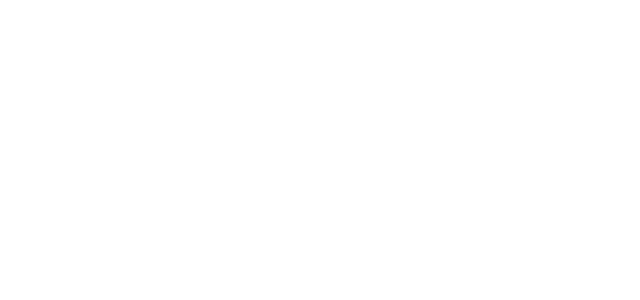
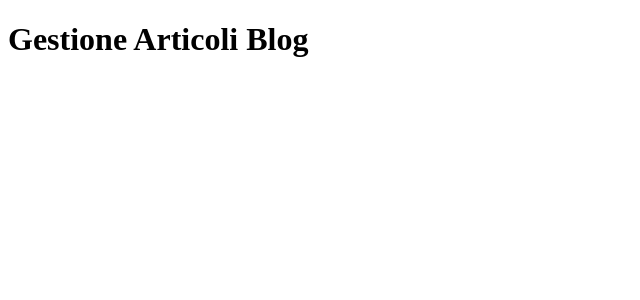
Before and after one commit to alicemariaarrica/react-form, a React (Vite) app: page / in a window 1280 px wide. Shown: the top 300 px of the page, without its empty margins (0-640 px from the left). Built offline with nearby package versions, Linux system fonts and the light colour scheme.

Commit message:
h1-commit

```diff
--- a/src/components/ArticlesLogic.jsx
+++ b/src/components/ArticlesLogic.jsx
@@ -8,7 +8,7 @@
         e.preventDefault()
         console.log(e); //dopo aver controllato se ho bug devo toglierla
         setArticle([
-            ...article,
+            ...articles,
             newArticle
 
         ])
@@ -22,11 +22,17 @@
         const indexToDelete = Number(objectEvent.target.getAttribute('data-index'));
         console.log(article, indexToDelete);
 
-        const newArticles = article.filter((article, index) => index != indexToDelete);
+        const newArticles = article.filter((articles, index) => index != indexToDelete);
         console.log(newArticles);
-        setArticle(newArticles)
+        setArticles(newArticles)
 
 
     }
 
+    return (
+        <div>
+            <h1>Gestione Articoli Blog</h1>
+        </div>)
 }
+
+//Creare un semplice form con un campo input per il titolo di un articolo del blog. Al submit del form, mostrare la lista degli articoli inseriti, con la possibilità di cancellare ciascun articolo utilizzando un'icona.
```
